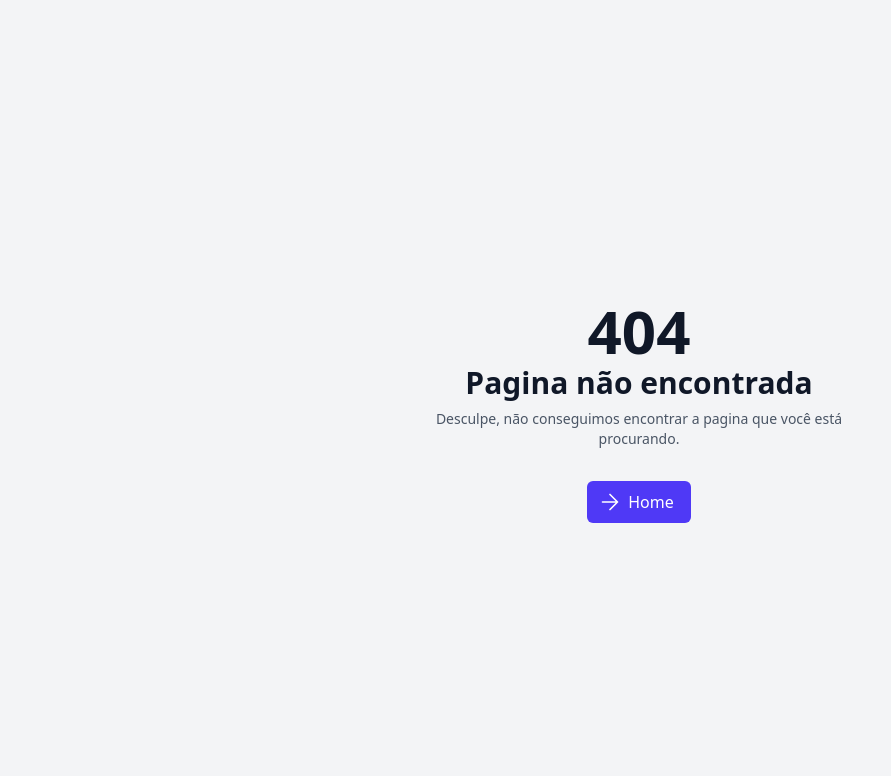
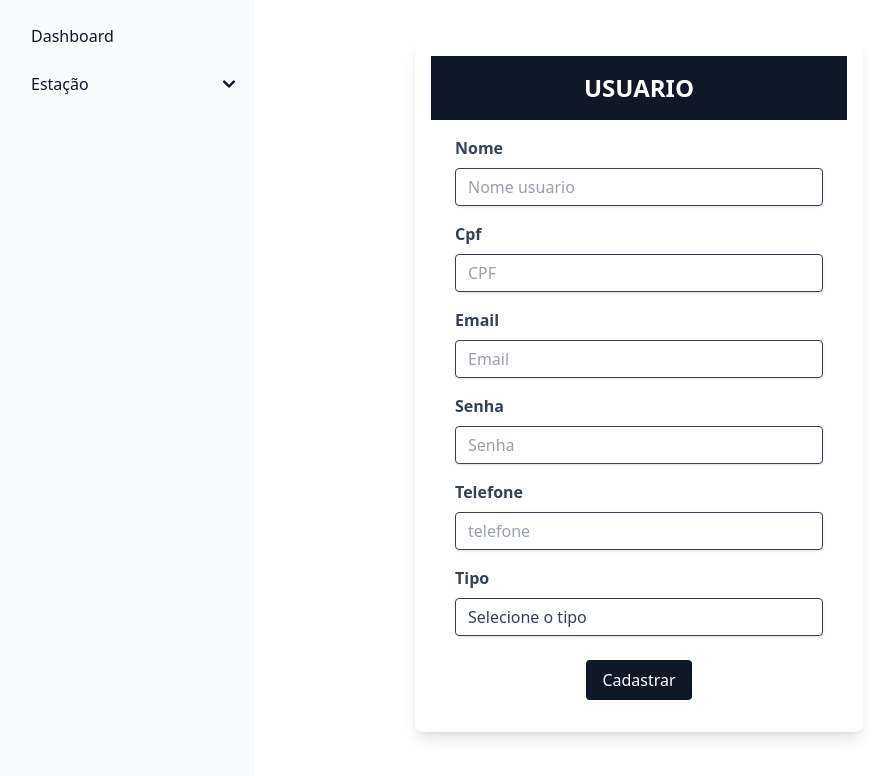
Before and after one commit to Trouble-maker-fatecSJC/API4-Frontend, a React (Vite) app in the folder app/: page /cadastrousuario in a window 1280 px wide. Before the commit this address had no page. Shown: the top 776 px of the page, without its empty margins (1-892 px from the left). Built offline with nearby package versions, Linux system fonts and the light colour scheme.

Commit message:
feat: implementando o cadastro de usuarios

```diff
--- /dev/null
+++ b/app/src/components/usuario/CadastroUsuario.tsx
@@ -0,0 +1,163 @@
+import React, { useState } from 'react';
+// import Header from '../header/Header';
+import Aside from '../aside/Aside';
+
+export default function CadastroUsuario() {
+
+    const [cpf, setCpf] = useState('');
+    const [email, setEmail] = useState('');
+    const [nome, setNome] = useState('');
+    const [senha, setSenha] = useState('');
+    const [telefone, setTelefone] = useState('');
+    const [tipo, setTipo] = useState(0);
+
+    const handleSubmit = async (e: React.FormEvent) => {
+        e.preventDefault();
+
+        const usuario = {
+          cpf: cpf,
+          email: email,
+          nome: nome,
+          senha: senha,
+          telefone: telefone,
+          tipo: tipo,
+        };
+
+        console.log("Dados enviados:", usuario);
+
+        try {
+          const response = await fetch('http://localhost:3000/api/usuarios', {
+            method: 'POST',
+            headers: {
+              'Content-Type': 'application/json',
+            },
+            body: JSON.stringify(usuario),
+          });
+
+          if (response.ok) {
+            alert('Usuário cadastrado com sucesso!');
+            setCpf('');
+            setEmail('');
+            setNome('');
+            setSenha('');
+            setTelefone('');
+            setTipo(0);
+          } else {
+            alert('Erro ao cadastrar o usuário');
+          }
+        } catch (error) {
+          alert('Erro ao conectar com o servidor');
+          console.error(error);
+        }
+    };
+
+  return (
+    <>
+      <Aside />
+      <div className="max-w-md mx-auto mt-10 p-4 bg-white shadow-lg rounded-lg overflow-hidden">
+        <div className="text-2xl py-4 px-6 bg-gray-900 text-white text-center font-bold uppercase">
+          Usuario
+        </div>
+        <form className="py-4 px-6" onSubmit={handleSubmit}>
+          {/* Campo Nome */}
+          <div className="mb-4">
+            <label className="block text-gray-700 font-bold mb-2" htmlFor="nome">
+              Nome
+            </label>
+            <input
+              className="shadow appearance-none border rounded w-full py-2 px-3 text-gray-700 leading-tight focus:outline-none focus:shadow-outline"
+              id="name"
+              type="text"
+              placeholder="Nome usuario"
+              value={nome}
+              onChange={(e) => setNome(e.target.value)}
+            />
+          </div>
+
+          {/* Campo cpf */}
+          <div className="mb-4">
+            <label className="block text-gray-700 font-bold mb-2" htmlFor="cpf">
+              Cpf
+            </label>
+            <input
+              className="shadow appearance-none border rounded w-full py-2 px-3 text-gray-700 leading-tight focus:outline-none focus:shadow-outline"
+              id="cpf"
+              type="text"
+              placeholder="CPF"
+              value={cpf}
+              onChange={(e) => setCpf(e.target.value)}
+            />
+          </div>
+
+          {/* Campo email */}
+          <div className="mb-4">
+            <label className="block text-gray-700 font-bold mb-2" htmlFor="email">
+              Email
+            </label>
+            <input
+              className="shadow appearance-none border rounded w-full py-2 px-3 text-gray-700 leading-tight focus:outline-none focus:shadow-outline"
+              id="email"
+              type="text"
+              placeholder="Email"
+              value={email}
+              onChange={(e) => setEmail(e.target.value)}
+            />
+          </div>
+
+          {/* Campo senha */}
+          <div className="mb-4">
+            <label className="block text-gray-700 font-bold mb-2" htmlFor="senha">
+              Senha
+            </label>
+            <input
+              className="shadow appearance-none border rounded w-full py-2 px-3 text-gray-700 leading-tight focus:outline-none focus:shadow-outline"
+              id="senha"
+              type="password"
+              placeholder="Senha"
+              value={senha}
+              onChange={(e) => setSenha(e.target.value)}
+            />
+          </div>
+
+          {/* Campo telefone */}
+          <div className="mb-4">
+            <label className="block text-gray-700 font-bold mb-2" htmlFor="telefone">
+              Telefone
+            </label>
+            <input
+              className="shadow appearance-none border rounded w-full py-2 px-3 text-gray-700 leading-tight focus:outline-none focus:shadow-outline"
+              id="telefone"
+              type="text"
+              placeholder="telefone"
+              value={telefone}
+              onChange={(e) => setTelefone(e.target.value)}
+            />
+          </div>
+
+          {/* Campo tipo */}
+          <div className="mb-4">
+                <label className="block text-gray-700 font-bold mb-2" htmlFor="tipo">
+                Tipo
+                </label>
+                <select
+                className="shadow appearance-none border rounded w-full py-2 px-3 text-gray-700 leading-tight focus:outline-none focus:shadow-outline"
+                value={tipo}
+                onChange={(e) => setTipo(Number(e.target.value))}
+                >
+                <option value="0">Selecione o tipo</option>
+                <option value="1">Administrador</option>
+                <option value="2">Usuário</option>
+                </select>
+            </div>
+
+          {/* Botão para enviar o formulário */}
+          <div className="flex items-center justify-center mt-6">
+            <button className="btn-cadastrar" type="submit">
+              Cadastrar
+            </button>
+          </div>
+        </form>
+      </div>
+    </>
+  );
+}
--- /dev/null
+++ b/app/src/model/usuario.ts
@@ -0,0 +1,8 @@
+export default  interface Usuario {
+    cpf: string,
+    email: string,
+    nome: string,
+    senha: string,
+    telefone: string,
+    tipo: number
+}
--- a/app/src/routes/Router.tsx
+++ b/app/src/routes/Router.tsx
@@ -5,6 +5,7 @@ import PaginaNaoEncontrada from "../pages/paginaNaoEncontrada";
 import AdmHome from "../pages/adm";
 import Estacoes from "../components/estacao/Estacoes";
 import CadastroEstacao from "../components/estacao/CadastroEstacao";
+import CadastroUsuario from "../components/usuario/CadastroUsuario";
 // import EditarEstacao from "../components/estacao/EditarEstacao";
 
 export default function AppRoutes(){
@@ -15,6 +16,7 @@ export default function AppRoutes(){
         <Route path="/adm" element={<AdmHome />} />
         <Route path="/estacoes" element={<Estacoes />} />
         <Route path="/cadastroestacao" element={<CadastroEstacao />} />
+        <Route path="/cadastrousuario" element={<CadastroUsuario />} />
 
 
         <Route path="*" element={<PaginaNaoEncontrada />} />
```
